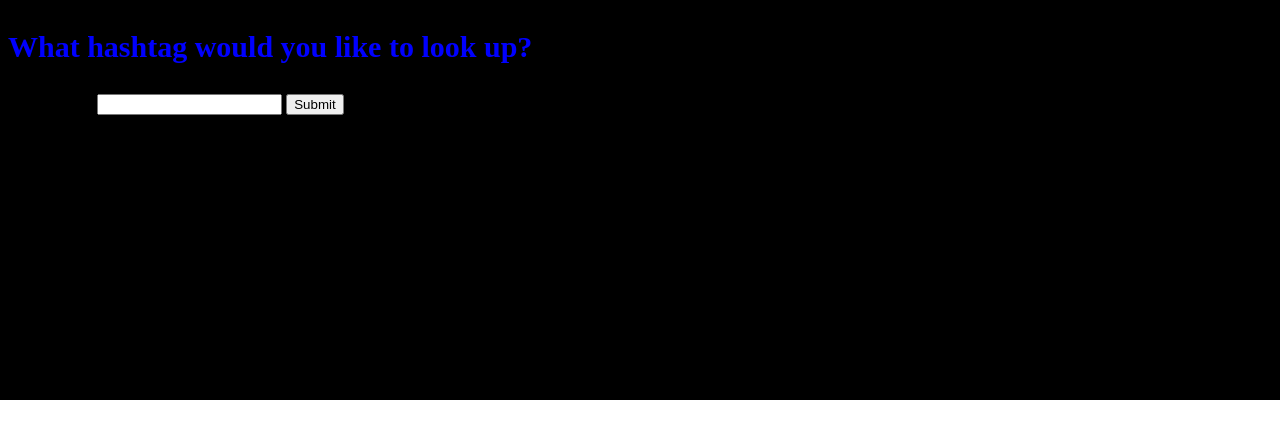
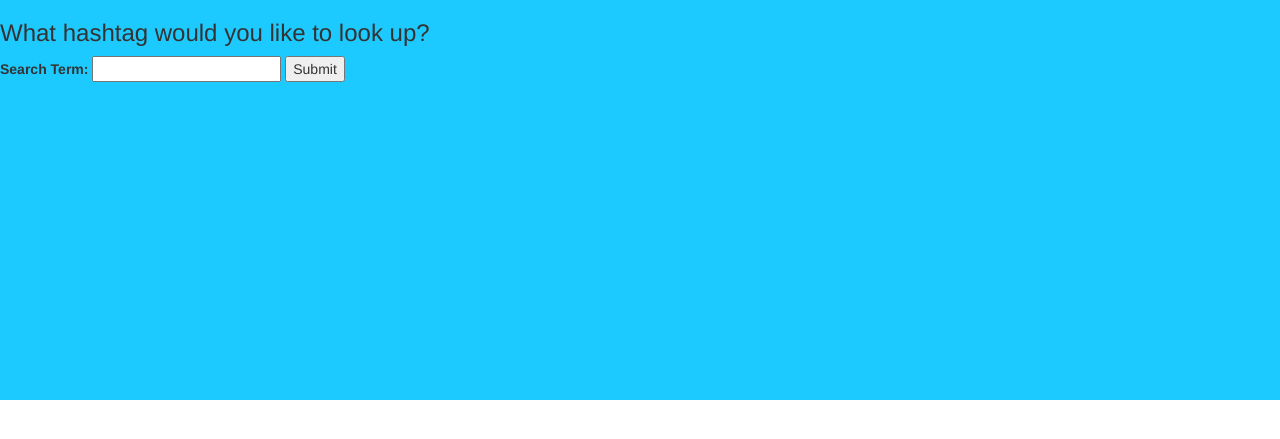
Before and after one commit to niamhhealy/cfgproject, a Flask app: page /home in a window 1280 px wide. Shown: the top 439 px of the page. Run offline with Flask 2, Linux system fonts and the light colour scheme; parts of the project's set-up code (start-up, migrations or seed data) failed here and were passed over; some libraries are stand-ins or nearby versions.

Commit message:
css files

```diff
--- a/static/css/design.css
+++ b/static/css/design.css
@@ -4,9 +4,11 @@
        }
 
 h3 {
+  font-family: 'Lobster', cursive;
 	color: blue;
 	font-size : 30px;
 }
+
 
 .background {
     position: fixed;
@@ -14,7 +16,7 @@ h3 {
     top: 0;
     left: 0;
     width: 100%;
-    background-color: black;
+    background-color: #1dcaff;
     background-size: cover;
     background-position: 50%;
     transition: height .4s, opacity .4s;
--- a/templates/submit.html
+++ b/templates/submit.html
@@ -2,6 +2,9 @@
 <html>
 <head>
 <link rel="stylesheet" type="text/css" href="../static/css/design.css">
+<link rel="stylesheet" href="//maxcdn.bootstrapcdn.com/bootstrap/3.2.0/css/bootstrap.min.css">
+<link rel="stylesheet" href="//maxcdn.bootstrapcdn.com/bootstrap/3.2.0/css/bootstrap-theme.min.css">
+<link href='//fonts.googleapis.com/css?family=Lobster&subset=latin,latin-ext' rel='stylesheet' type='text/css'>
 </head>
 
 <body>
```
Also changed, not shown: 3 other files.
